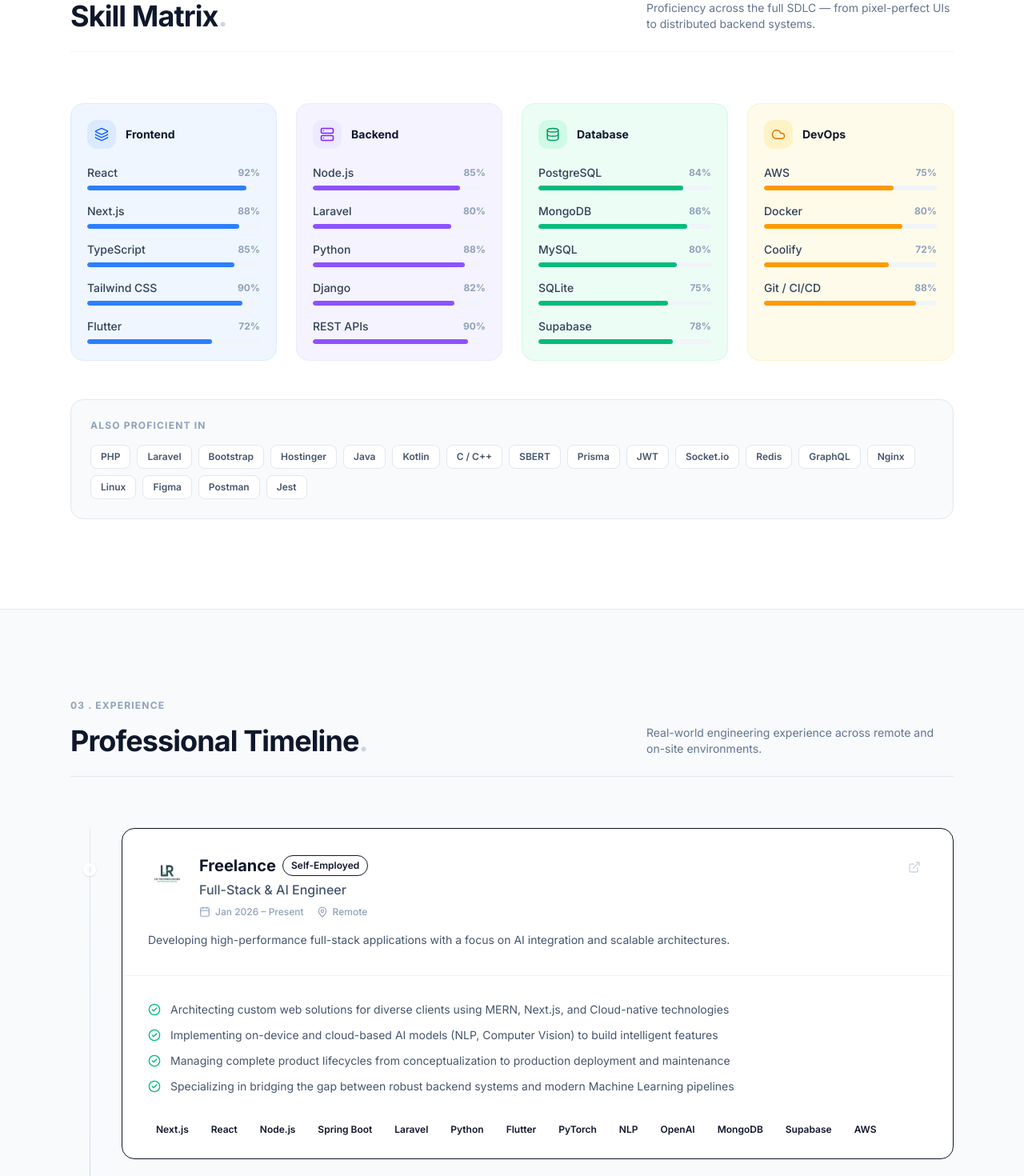
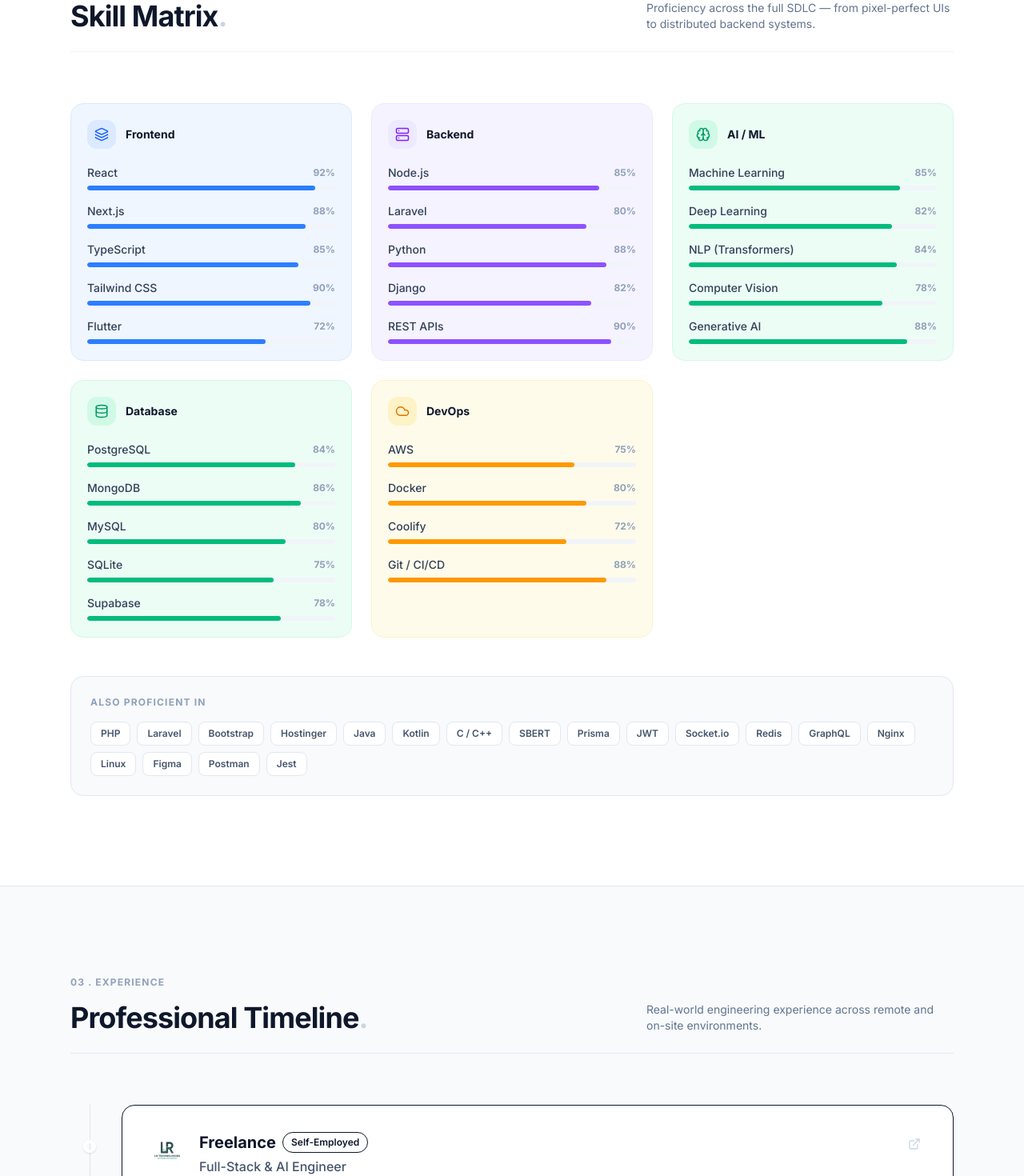
Before and after one commit to Laksopan23/laksopan, a React (Vite) app: page / in a window 1280 px wide. Shown: the part 1880-3350 px from the top of the page at 80% size. Built offline with nearby package versions, Linux system fonts and the light colour scheme; no server answers.

Commit message:
Skillset: Added AI/ML category to Skill Matrix and refined Freelance tags

```diff
--- a/src/components/Skills.tsx
+++ b/src/components/Skills.tsx
@@ -1,6 +1,6 @@
 import { useRef } from 'react';
 import { motion, useInView } from 'framer-motion';
-import { Layers, Server, Database, Cloud } from 'lucide-react';
+import { Layers, Server, Database, Cloud, Brain } from 'lucide-react';
 
 const skillCategories = [
   {
@@ -28,9 +28,21 @@
     ],
   },
   {
+    icon: Brain,
+    category: 'AI / ML',
+    color: 'emerald',
+    skills: [
+      { name: 'Machine Learning', level: 85 },
+      { name: 'Deep Learning', level: 82 },
+      { name: 'NLP (Transformers)', level: 84 },
+      { name: 'Computer Vision', level: 78 },
+      { name: 'Generative AI', level: 88 },
+    ],
+  },
+  {
     icon: Database,
     category: 'Database',
-    color: 'emerald',
+    color: 'emerald', // I'll change Database to a different color or keep it
     skills: [
       { name: 'PostgreSQL', level: 84 },
       { name: 'MongoDB', level: 86 },
@@ -138,7 +150,7 @@
         </motion.div>
 
         {/* Skill category cards */}
-        <div className="grid grid-cols-1 sm:grid-cols-2 lg:grid-cols-4 gap-6 mb-12">
+        <div className="grid grid-cols-1 sm:grid-cols-2 lg:grid-cols-3 gap-6 mb-12">
           {skillCategories.map((cat, catIdx) => {
             const colors = colorMap[cat.color];
             return (
--- a/src/data/portfolio.ts
+++ b/src/data/portfolio.ts
@@ -29,8 +29,8 @@
       'Specializing in bridging the gap between robust backend systems and modern Machine Learning pipelines',
     ],
     tags: [
-      'Next.js', 'React', 'Node.js', 'Spring Boot', 'Laravel', 'Python', 'Flutter',
-      'PyTorch', 'NLP', 'OpenAI', 'MongoDB', 'Supabase', 'AWS'
+      'Next.js', 'Spring Boot', 'Laravel', 'Python', 'Flutter',
+      'PyTorch', 'NLP (Transformers)', 'Generative AI', 'AWS'
     ],
   },
   {
```
